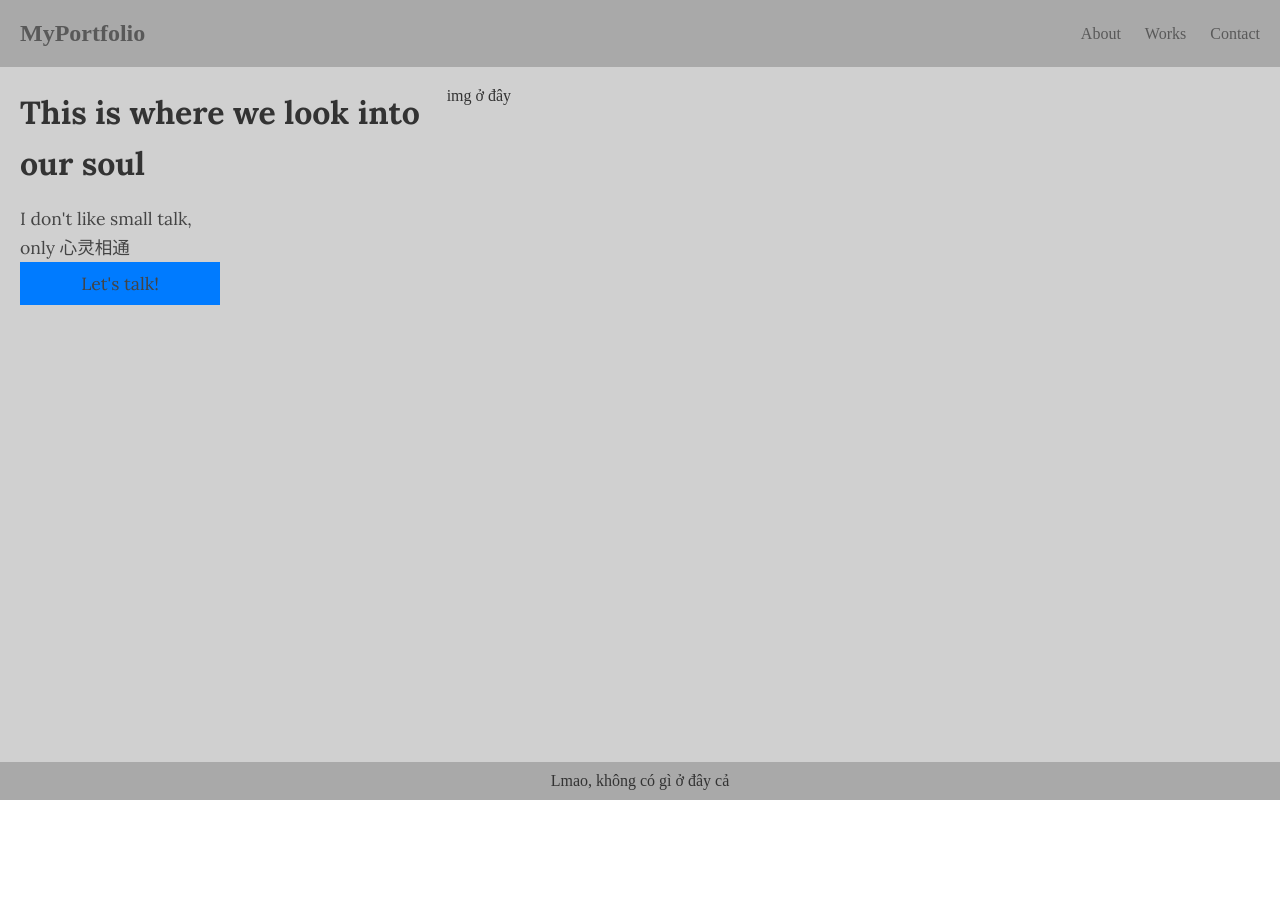
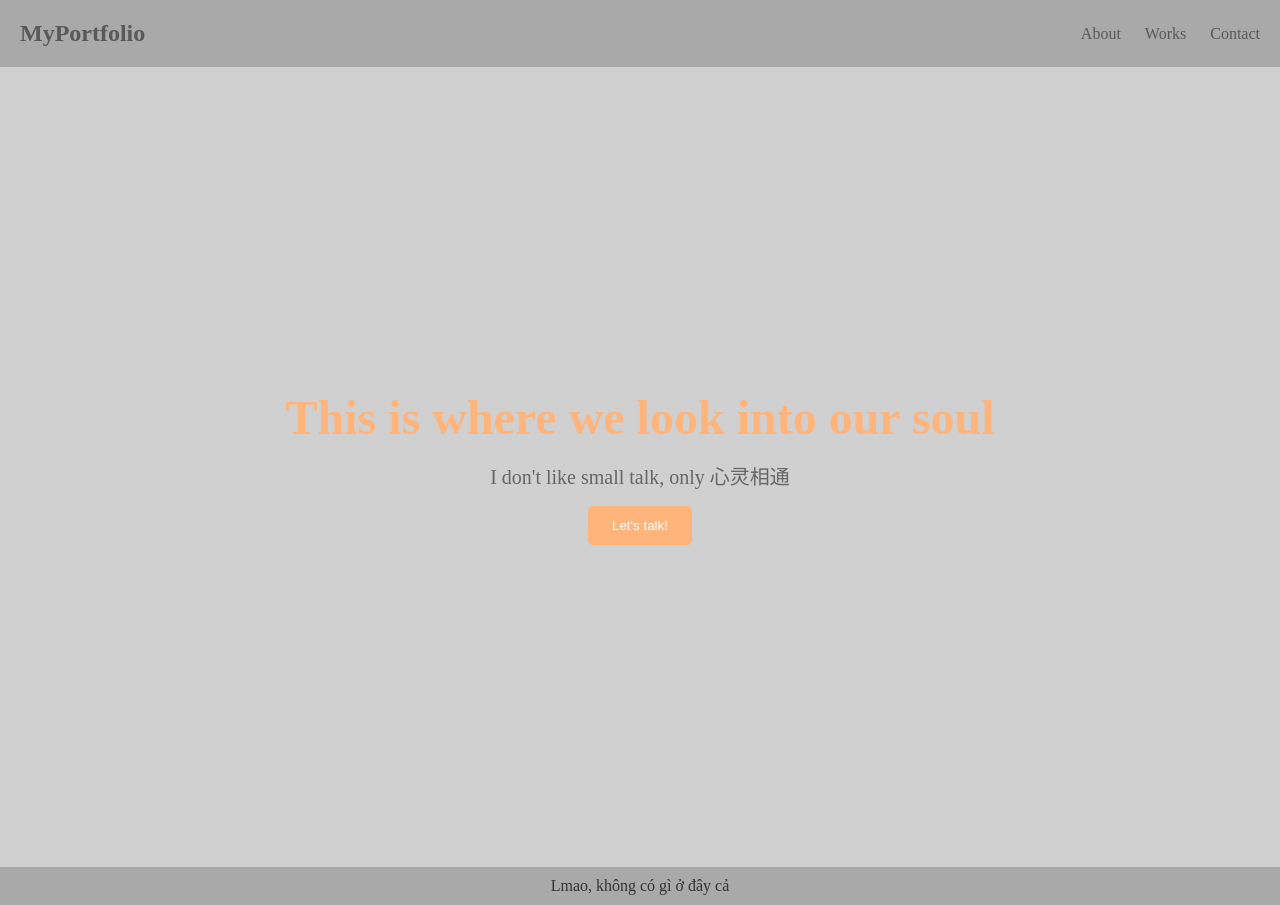
Before and after one commit to ippapi/ie104_final_project, a Next.js app: page / in a window 1280 px wide. Before the commit the page ends 800 px from the top, so only its background shows below. Built offline with nearby package versions, Linux system fonts and the light colour scheme.

Commit message:
change layoutcontex, index css

```diff
--- /dev/null
+++ b/components/index/HomeContent.jsx
@@ -0,0 +1,14 @@
+import React from 'react';
+import styles from '@/styles/Home.module.css';
+
+const HomeContent = ({ variant, variant_content }) => {
+  return (
+    <div className={styles.home__content}>
+      <h1 className={`${styles.home__title} ${styles[`title--${variant}`]}`}>{variant_content.title}</h1>
+      <p className={`${styles.home__maincontent} ${styles[`content--${variant}`]}`}>{variant_content.main_content}</p>
+      <button className={`${styles.home__button} ${styles[`button--${variant}`]}`}>{variant_content.button_content}</button>
+    </div>
+  );
+};
+
+export default HomeContent;
--- a/context/LayoutContext.jsx
+++ b/context/LayoutContext.jsx
@@ -1,22 +1,30 @@
 import { createContext, useContext, useState, useEffect } from 'react';
+import { useRouter } from 'next/router'; // Import useRouter for routing
 
 const LayoutContext = createContext();
 
 export const LayoutGenerator = ({ children }) => {
   const variants = ['variant1', 'variant2', 'variant3'];
-
   const [variant, setVariant] = useState('variant1');
+  const router = useRouter();
 
   useEffect(() => {
-    setVariant(variants[Math.floor(Math.random() * variants.length)]);
+    const pageVariant = router.pathname.split('/')[1];
+
+    if (variants.includes(pageVariant)) {
+      setVariant(pageVariant);
+    } else {
+      setVariant(variants[Math.floor(Math.random() * variants.length)]);
+    }
 
     const interval = setInterval(() => {
-      const newRandomVariant = variants[Math.floor(Math.random() * variants.length)];
-      setVariant(newRandomVariant);
+      if (!variants.includes(pageVariant)) {
+        setVariant(variants[Math.floor(Math.random() * variants.length)]);
+      }
     }, 5000);
 
     return () => clearInterval(interval);
-  }, []);
+  }, [router.pathname]);
 
   return (
     <LayoutContext.Provider value={{ variant }}>
--- a/pages/index.jsx
+++ b/pages/index.jsx
@@ -1,5 +1,6 @@
 import React from 'react';
 import { useLayout } from '@/context/LayoutContext';
+import HomeContent from '@/components/index/HomeContent';
 import styles from '@/styles/Home.module.css';
 
 const variant_content = {
@@ -18,22 +19,14 @@ const variant_content = {
     main_content: 'My favourite one',
     button_content: "Let's rock!",
   }
-}
+};
 
 const Home = () => {
   const { variant } = useLayout();
-  const content = variant_content[variant];
 
   return (
     <div className={styles.home}>
-      <div className={styles.home__content}>
-        <h1 className={`${styles.home__title} ${styles[`title--${variant}`]}`}>{content.title}</h1>
-        <p className={`${styles.home__maincontent} ${styles[`content--${variant}`]}`}>{content.main_content}</p>
-        <button className={`${styles.home__button} ${styles[`content--${variant}`]}`}>{content.button_content}</button>
-      </div>
-      <div className={styles.home_img}>
-        <p>img ở đây</p>
-      </div>
+      <HomeContent variant={variant} variant_content={variant_content[variant]} />
     </div>
   );
 }
--- a/styles/Home.module.css
+++ b/styles/Home.module.css
@@ -1,103 +1,94 @@
-/* Import fonts */
-@import url('https://fonts.googleapis.com/css2?family=Roboto:wght@400;700&family=Lora:wght@400;700&family=Montserrat:wght@400;700&display=swap');
-
-/* General Home Layout */
 .home {
-  display: grid;
-  grid-template-columns: 1fr 2fr;
-  padding: 20px;
-  gap: 20px;
+  display: flex;
+  flex-direction: column;
+  align-items: center;
+  justify-content: center;
+  height: 100vh;
 }
 
 .home__content {
-    display: flex;
-    flex-direction: column;
+  text-align: center;
+  max-width: 800px;
+  margin: 0 auto;
+}
+
+.home__title {
+  font-size: 3rem;
+  font-weight: bold;
 }
 
 .home__maincontent {
-  flex: 1;
-  max-width: 50%;
-}
-
-.home__title {
-  font-size: 2rem;
-  font-weight: bold;
-  color: #333;
-  margin-bottom: 1rem;
-}
-
-.home__content {
-  font-size: 1.1rem;
-  color: #555;
-  line-height: 1.6;
-  margin-bottom: 1.5rem;
+  font-size: 1.25rem;
+  margin: 1rem 0;
 }
 
 .home__button {
-  background-color: #007BFF;
-  width: 200px;
+  padding: 0.75rem 1.5rem;
+  background-color: #ff7e5f;
   color: white;
   border: none;
-  padding: 10px 20px;
-  font-size: 1.1rem;
+  border-radius: 5px;
   cursor: pointer;
-  transition: background-color 0.3s ease;
+  transition: background-color 0.3s ease, transform 0.2s ease;
 }
 
 .home__button:hover {
-  background-color: #0056b3;
+  background-color: #ff5722; /* Darker shade for hover effect */
+  transform: scale(1.05); /* Slightly grow the button */
 }
 
-/* Variant 1 Styles */
-.title--variant1,
-.content--variant1 {
-  font-family: 'Roboto', sans-serif;
+.home_img {
+  margin-top: 2rem;
+  background-color: #f4f4f9;
+  padding: 2rem;
+  width: 100%;
+  text-align: center;
 }
 
 .title--variant1 {
-  color: #2F4F4F;
+  color: #ff7e5f;
 }
 
 .content--variant1 {
-  color: #555;
+  color: #333;
 }
 
-.home__button--variant1 {
-  background-color: #4CAF50;
+.button--variant1 {
+  background-color: #ff7e5f;
 }
 
-/* Variant 2 Styles */
-.title--variant2,
-.content--variant2 {
-  font-family: 'Lora', serif;
+.button--variant1:hover {
+  background-color: #ff5722; /* Darker shade for hover effect */
 }
 
 .title--variant2 {
-  color: #333;
+  color: #feb47b;
 }
 
 .content--variant2 {
-  color: #444;
+  color: #666;
 }
 
-.home__button--variant2 {
-  background-color: #FF5722;
+.button--variant2 {
+  background-color: #feb47b;
 }
 
-/* Variant 3 Styles */
-.title--variant3,
-.content--variant3 {
-  font-family: 'Montserrat', sans-serif;
+.button--variant2:hover {
+  background-color: #f79c42; /* Darker shade for hover effect */
 }
 
 .title--variant3 {
-  color: #F5F5F5;
+  color: #00bcd4;
 }
 
 .content--variant3 {
-  color: #BBBBBB;
+  color: white;
 }
 
-.home__button--variant3 {
-  background-color: #9C27B0;
+.button--variant3 {
+  background-color: #00bcd4;
 }
+
+.button--variant3:hover {
+  background-color: #008ba3; /* Darker shade for hover effect */
+}
```
Also changed, not shown: pages/variant1/about.jsx (added, +8 -0 lines), pages/variant2/about.jsx (added, +8 -0 lines), pages/variant3/about.jsx (added, +8 -0 lines).
